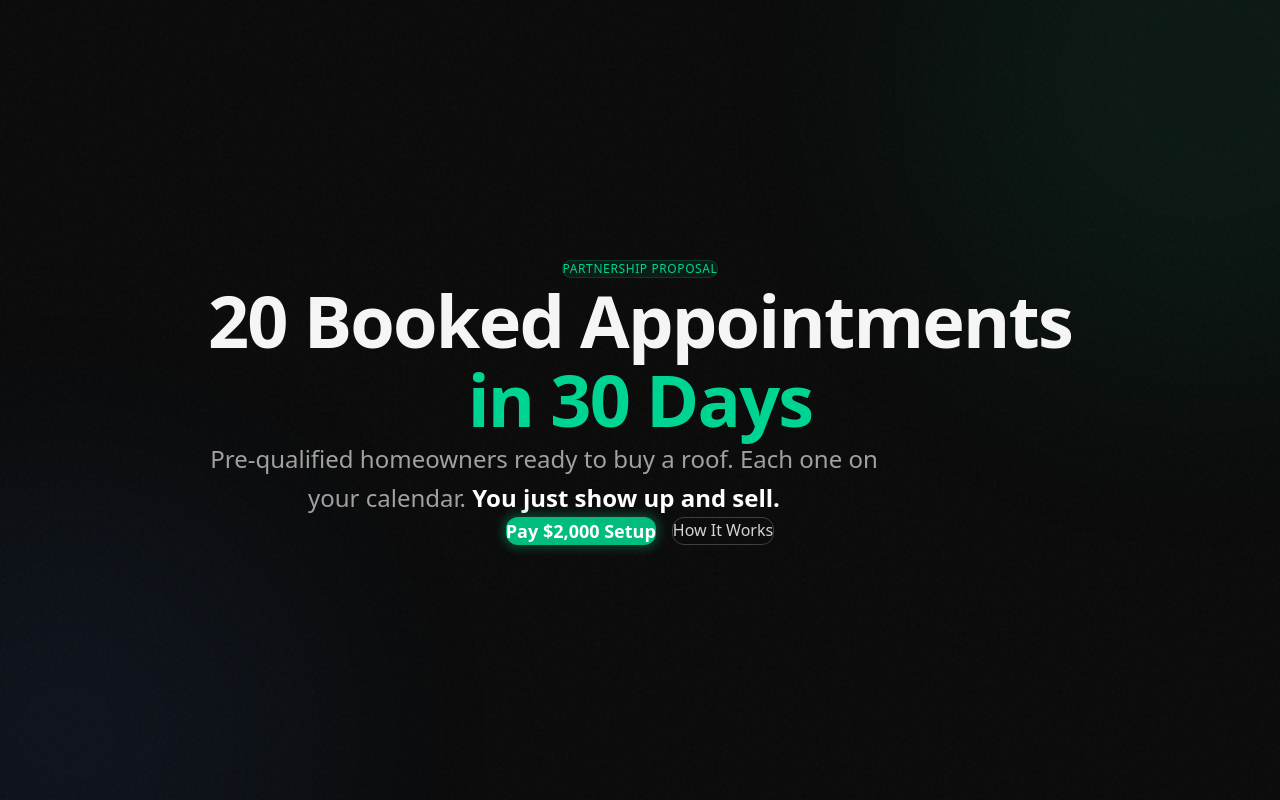
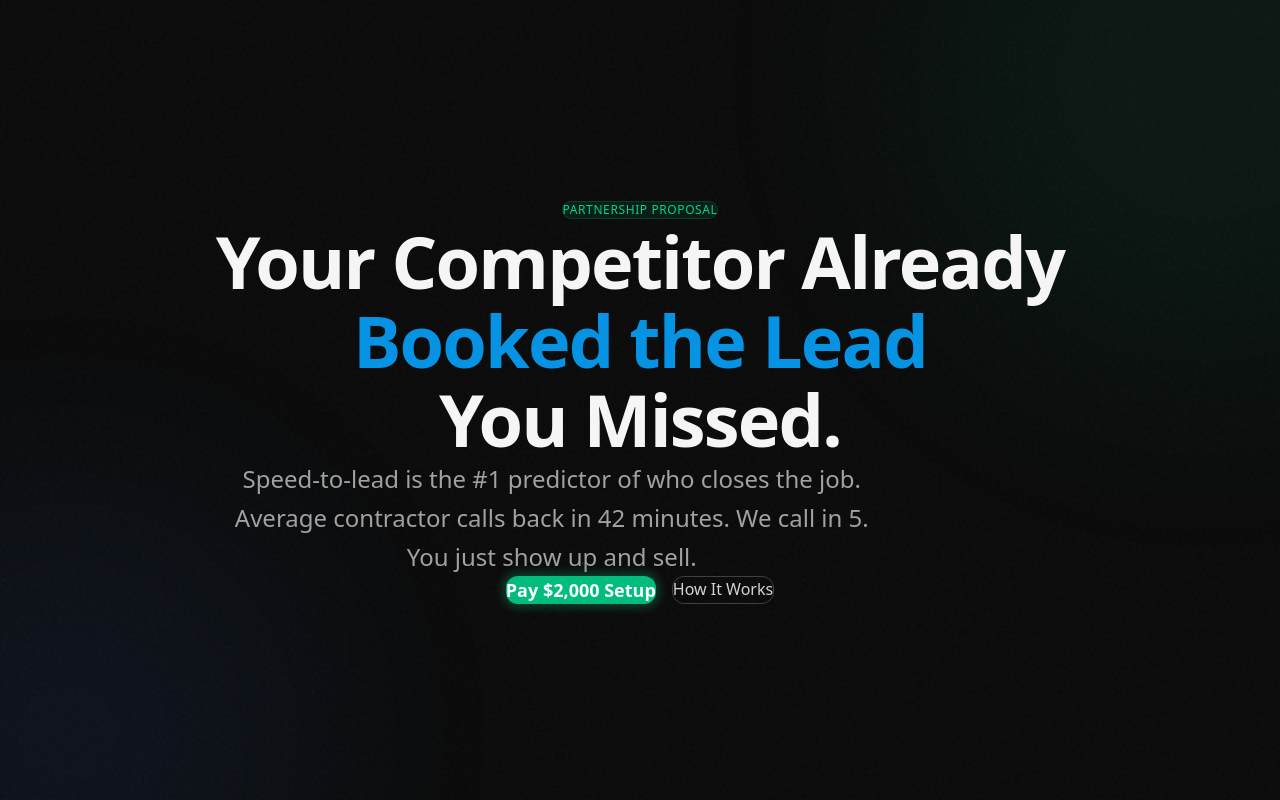
Before and after one commit to ypc-ux/roofing-proposal, a Next.js app: page / in a window 1280 px wide. Shown: the top 800 px of the page. Built offline with nearby package versions, Linux system fonts and the light colour scheme.

Commit message:
Curiosity loop hero: Your Competitor Already Booked the Lead You Missed

```diff
--- a/src/app/page.tsx
+++ b/src/app/page.tsx
@@ -18,8 +18,8 @@ export default function Proposal() {
       <section className="flex flex-col items-center justify-center min-h-screen text-center">
         <div className="max-w-4xl mx-auto space-y-8">
           <div className="fade-in"><span className="inline-block px-4 py-1.5 rounded-full text-xs font-medium tracking-wider uppercase bg-emerald-500/10 text-emerald-400 border border-emerald-500/20">Partnership Proposal</span></div>
-          <h1 className="fade-in fade-in-delay-1 text-5xl md:text-7xl font-bold tracking-tight leading-[1.1]">20 Booked Appointments<br/><span className="text-emerald-400">in 30 Days</span></h1>
-          <p className="fade-in fade-in-delay-2 text-xl md:text-2xl text-neutral-400 max-w-2xl mx-auto leading-relaxed">Pre-qualified homeowners ready to buy a roof. Each one on your calendar. <strong className="text-white">You just show up and sell.</strong></p>
+          <h1 className="fade-in fade-in-delay-1 text-5xl md:text-7xl font-bold tracking-tight leading-[1.1]">Your Competitor Already<br/><span className="text-[#0693e3]">Booked the Lead</span><br/>You Missed.</h1>
+          <p className="fade-in fade-in-delay-2 text-xl md:text-2xl text-neutral-400 max-w-2xl mx-auto leading-relaxed">Speed-to-lead is the #1 predictor of who closes the job. Average contractor calls back in 42 minutes. We call in 5. You just show up and sell.</p>
           <div className="fade-in fade-in-delay-3 flex flex-col sm:flex-row items-center justify-center gap-4 pt-4">
             <a href="#pricing" className="cta-pulse inline-flex items-center px-8 py-4 rounded-xl bg-emerald-500 text-white font-semibold text-lg hover:bg-emerald-600 transition-all hover:scale-105">Pay $2,000 Setup</a>
             <a href="#how-it-works" className="inline-flex items-center px-8 py-4 rounded-xl border border-neutral-700 text-neutral-300 font-medium hover:border-emerald-500/50 hover:text-emerald-400 transition-all">How It Works</a>
```
